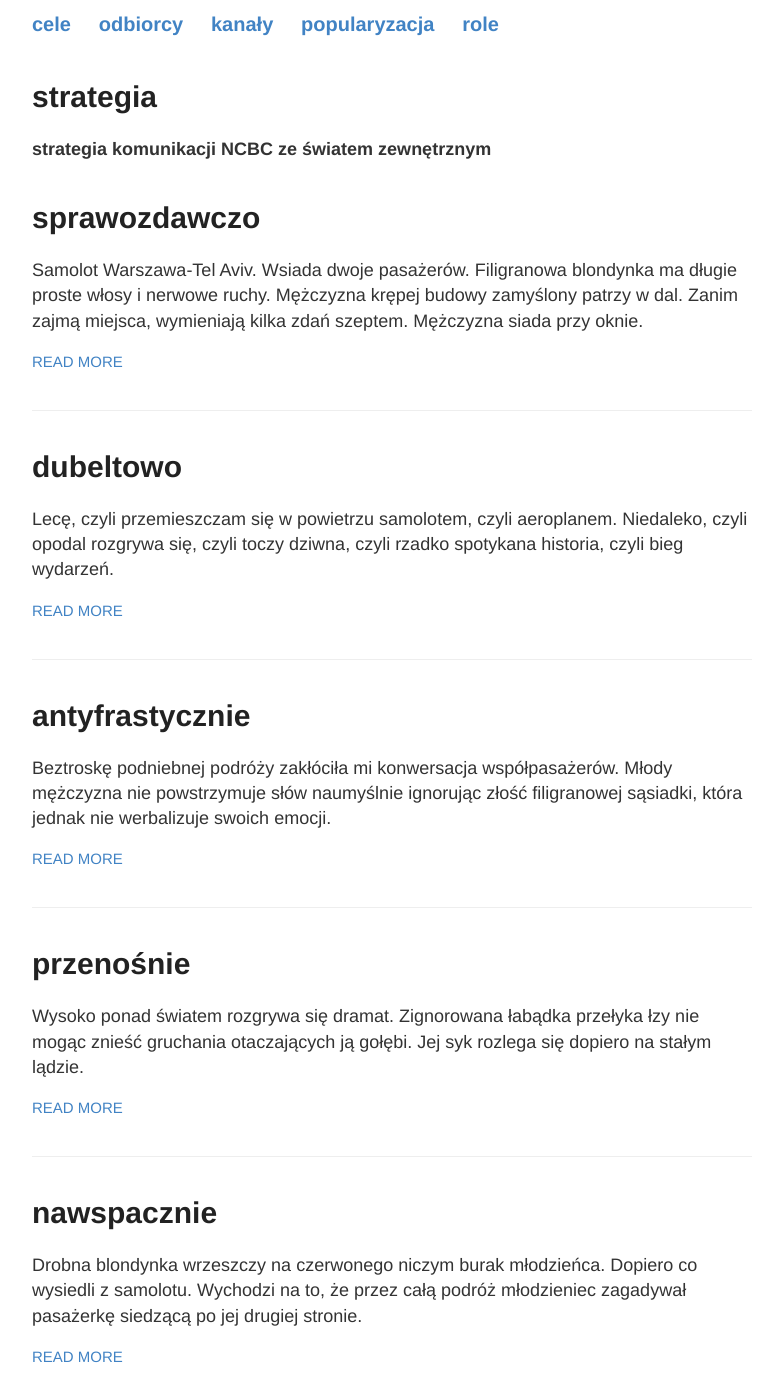
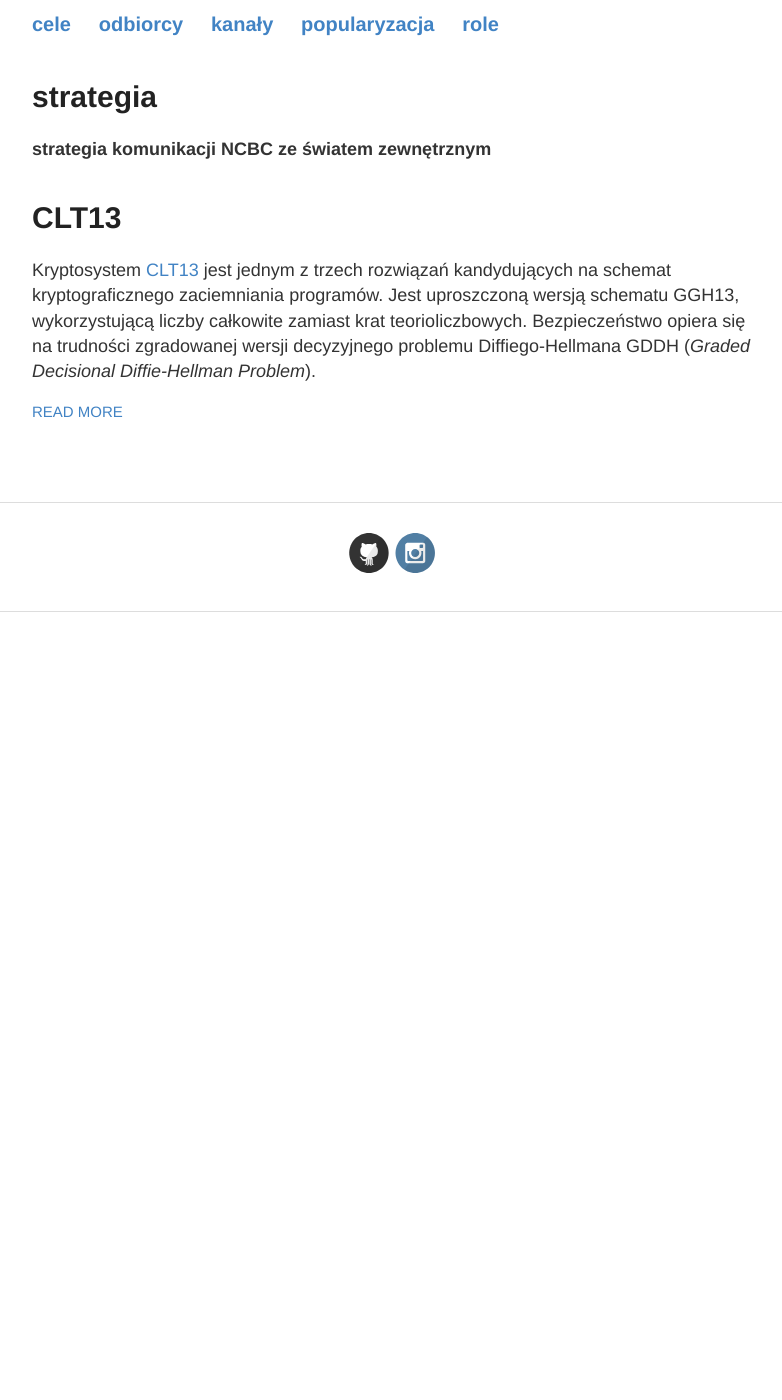
Before and after one commit to crypto-aretuza/crypto-aretuza.github.io, a Jekyll site: the page built from strategia.html, in a window 1280 px wide and 1400 px high, scrolled down 263 px. Shown: the whole window, without its empty margins (248-1030 px from the left). Built offline with Jekyll 4.4.1, drawn with Linux system fonts in a browser that asks for light colours; after the commit the page ends 900 px from its top, so only the background shows below that; some of the changed text lies outside the part shown.

Commit message:
cleaning

```diff
--- a/strategia.html
+++ b/strategia.html
@@ -14,7 +14,7 @@ layout: default
 <p><b> strategia komunikacji NCBC ze światem zewnętrznym </b></p>
 
 <div class="posts">
-  {% for post in site.categories.stylistyczne %}
+  {% for post in site.categories.obf %}
     <article class="post">
 
       <h1><a href="{{ site.baseurl }}{{ post.url }}">{{ post.title }}</a></h1>
--- a/stylistyczne/_posts/2019-12-25-onirycznie.md
+++ /dev/null
@@ -1,16 +0,0 @@
----
-layout: post
-title: onirycznie
----
-
-Promień słońca rozświetla oblicze złotowłosej. W tym mglistym blasku
-nie sposób mieć pewności, ale zdaje mi się, że po jej policzku spływa łza...
-
-Dookoła wzmaga się szum, w którego obojętności smutek blondynki rośnie, wybrzmiewa,
-ściska za serce.
-
-Teraz ukazuje mi się w innym ciemnym miejscu przemieniona, okrutna, gniewna.
-Jest z mężczyzną i nagle wiem, że to on jest winien jej łez. I wiem,
-że za to zapłaci.
-
-Piskliwy krzyk budzi mnie ze snu.
--- a/stylistyczne/_posts/2019-12-26-zdumiewająco.md
+++ /dev/null
@@ -1,16 +0,0 @@
----
-layout: post
-title: zdumiewająco
----
-
-Kto pojmie co się stało w tym samolocie? Oto mężczyzna i kobieta! Oto dramat!
-Cóż oni do siebie szepczą? Niewiarygodne! On siada przy oknie, a ona po środku!
-A wygląda na taką nieustępliwą!
-
-Ale - co za bezczelność! - mężczyzna nie przestaje rozmawiać z kobieciną siedząca
-po drugiej stronie naszej bohaterki! Cóż za prowincjonalna facjata! Czemu nie zamienią
-się miejscami? Dziewczyna zaraz eksploduje, zaraz trysną łzy z jej oczu! Dlaczego nic nie mówi?!
-
-W sali odbioru bagażu widzę ich znowu. Taka drobna, a jak krzyczy! Uwierzycie, że
-to ona miała wykupione miejsce przy oknie? Chociaż... chwila! On kategorycznie
-zaprzecza! Cóż to, cóż to jest prawda?
--- a/stylistyczne/_posts/2019-12-27-nawspacznie.md
+++ /dev/null
@@ -1,10 +0,0 @@
----
-layout: post
-title: nawspacznie
----
-
-Drobna blondynka wrzeszczy na czerwonego niczym burak młodzieńca. Dopiero co wysiedli z samolotu.
-Wychodzi na to, że przez całą podróż młodzieniec zagadywał pasażerkę siedzącą po jej drugiej stronie.
-
-Na domiar złego, zanim wsiadł poprosił blondynkę o zamianę miejsc. Ledwie kilka godzin wcześniej
-wylecieli z Tel Avivu w dobrych stosunkach.
--- a/stylistyczne/_posts/2019-12-28-przenośnie.md
+++ /dev/null
@@ -1,7 +0,0 @@
----
-layout: post
-title: przenośnie
----
-
-Wysoko ponad światem rozgrywa się dramat. Zignorowana łabądka przełyka łzy nie mogąc znieść gruchania
-otaczających ją gołębi. Jej syk rozlega się dopiero na stałym lądzie.
--- a/stylistyczne/_posts/2019-12-29-antyfrastycznie.md
+++ /dev/null
@@ -1,9 +0,0 @@
----
-layout: post
-title: antyfrastycznie
----
-
-Beztroskę podniebnej podróży zakłóciła mi konwersacja współpasażerów. Młody mężczyzna nie powstrzymuje słów
-naumyślnie ignorując złość filigranowej sąsiadki, która jednak nie werbalizuje swoich emocji.
-
-Napięcie trwało wiele godzin. Nieunikniona awantura spadła na mężczyznę dopiero przy rozstaniu.
--- a/stylistyczne/_posts/2019-12-30-dubeltowo.md
+++ /dev/null
@@ -1,16 +0,0 @@
----
-layout: post
-title: dubeltowo
----
-
-Lecę, czyli przemieszczam się w powietrzu samolotem, czyli aeroplanem. Niedaleko, czyli opodal rozgrywa się, czyli toczy
-dziwna, czyli rzadko spotykana historia, czyli bieg wydarzeń.
-
-Środkowy, czyli centralny fotel zajmuje, czyli okupuje blondynka, czyli złotowłosa. Z wściekłości, czyli nieopanowanej złości
-niemal płacze, czyli jest bliska łez. Tymczasem na miejscach skrajnych, czyli symetrycznych względem blondynki, krępy, czyli
-niewysoki i mocno zbudowany mężczyzna, czyli facet oraz prowincjonalna kobiecina, czyli baba z Marymontu prowadzą niezobowiązujący,
-czyli potwornie nudny dialog, czyli rozmowę zupełnie, czyli absolutnie nie przejmując się, czyli olewając rozwścieczoną, czyli
-doprowadzoną do skrajności panienkę, czyli damę.
-
-Czekając, czyli pozwalając na upływ czasu, na bagaż, czyli moją walizkę zauważam, czyli dostrzegam ich znowu, czyli jeszcze raz.
-Ona, czyli kobieta wybucha, czyli robi awanturę. On, czyli mężczyzna zaciska, czyli mocno zwiera wargi, czyli usta.
--- a/stylistyczne/_posts/2019-12-31-sprawozdawczo.md
+++ /dev/null
@@ -1,14 +0,0 @@
----
-layout: post
-title: sprawozdawczo
----
-
-Samolot Warszawa-Tel Aviv. Wsiada dwoje pasażerów. Filigranowa blondynka ma długie proste włosy i nerwowe ruchy.
-Mężczyzna krępej budowy zamyślony patrzy w dal. Zanim zajmą miejsca, wymieniają kilka zdań szeptem. Mężczyzna siada przy oknie.
-
-Tymczasem miejsce od strony przejścia zajmuje starsza kobieta o prowincjonalnej powierzchowności, ale miłym uśmiechu.
-Od tego momentu aż do wylądowania samolotu, mężczyzna rozmawia z nią na niezobowiązujące tematy. Blondynka, siedząca po środku,
-uczestniczy w dyskucji przez pierwsze pięć minut. Następnie wydyma usta i przyjmuje obrażoną i gniewną minę, która nie schodzi
-z jej twarzy do końca lotu.
-
-Widzę ich znowu przy odbiorze bagażu. Mężczyzna zaciska usta, blondynka płacze.
```
Also changed, not shown: filozoficzne/_posts/2019-12-30-arystoteles.md (deleted, +0 -10 lines), filozoficzne/_posts/2019-12-31-platon.md (deleted, +0 -28 lines), filozoficzne/_posts/2019-4-30-pragmatyzm.md (deleted, +0 -10 lines), filozoficzne/_posts/2019-6-20-marks.md (deleted, +0 -12 lines), filozoficzne/_posts/2019-6-30-hegel.md (deleted, +0 -12 lines), filozoficzne/_posts/2019-8-30-vico.md (deleted, +0 -13 lines), stylistyczne/_posts/2019-12-23-zagmatwanie.md (deleted, +0 -9 lines), stylistyczne/_posts/2019-12-24-wróżebnie.md (deleted, +0 -13 lines).
